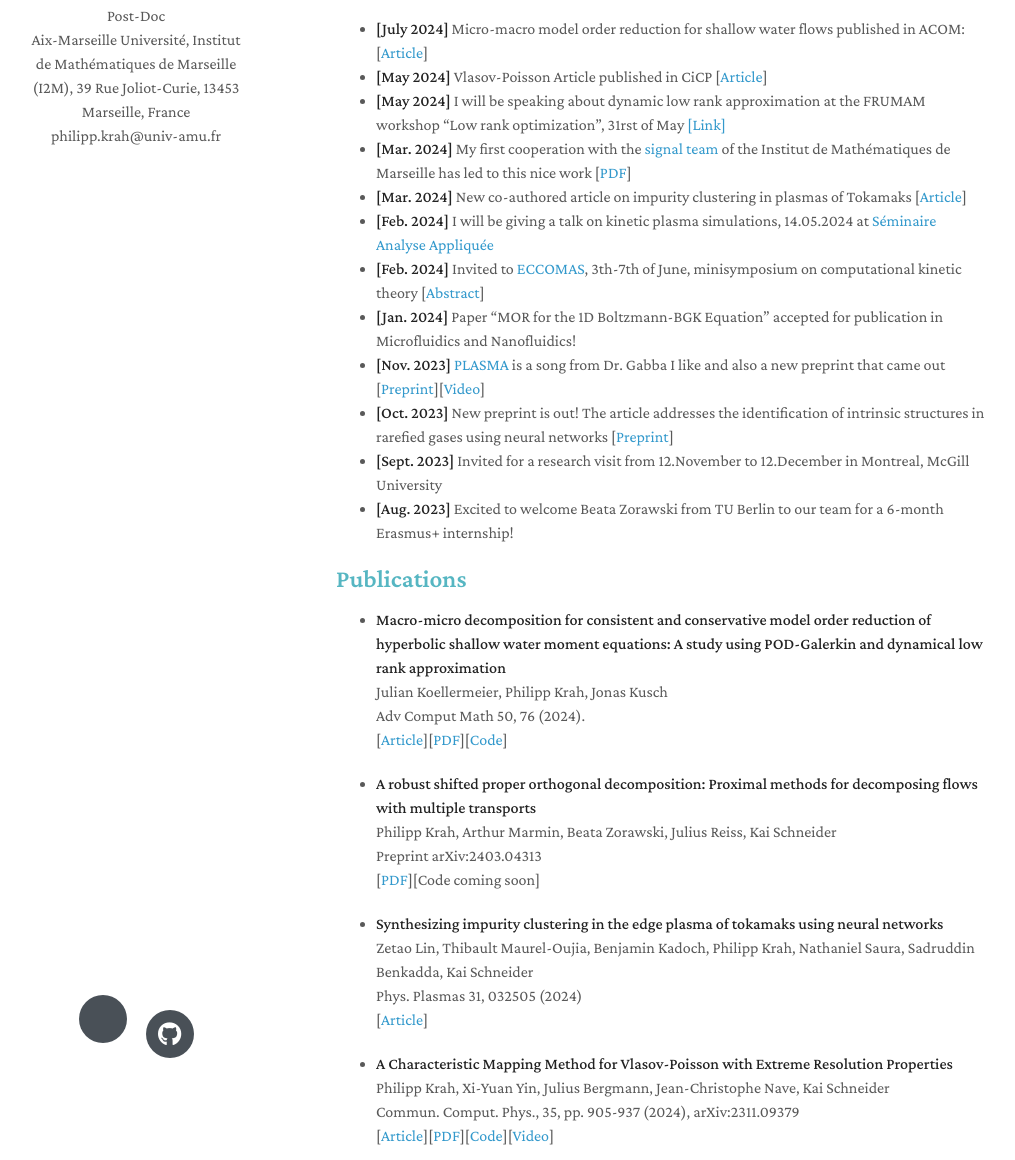
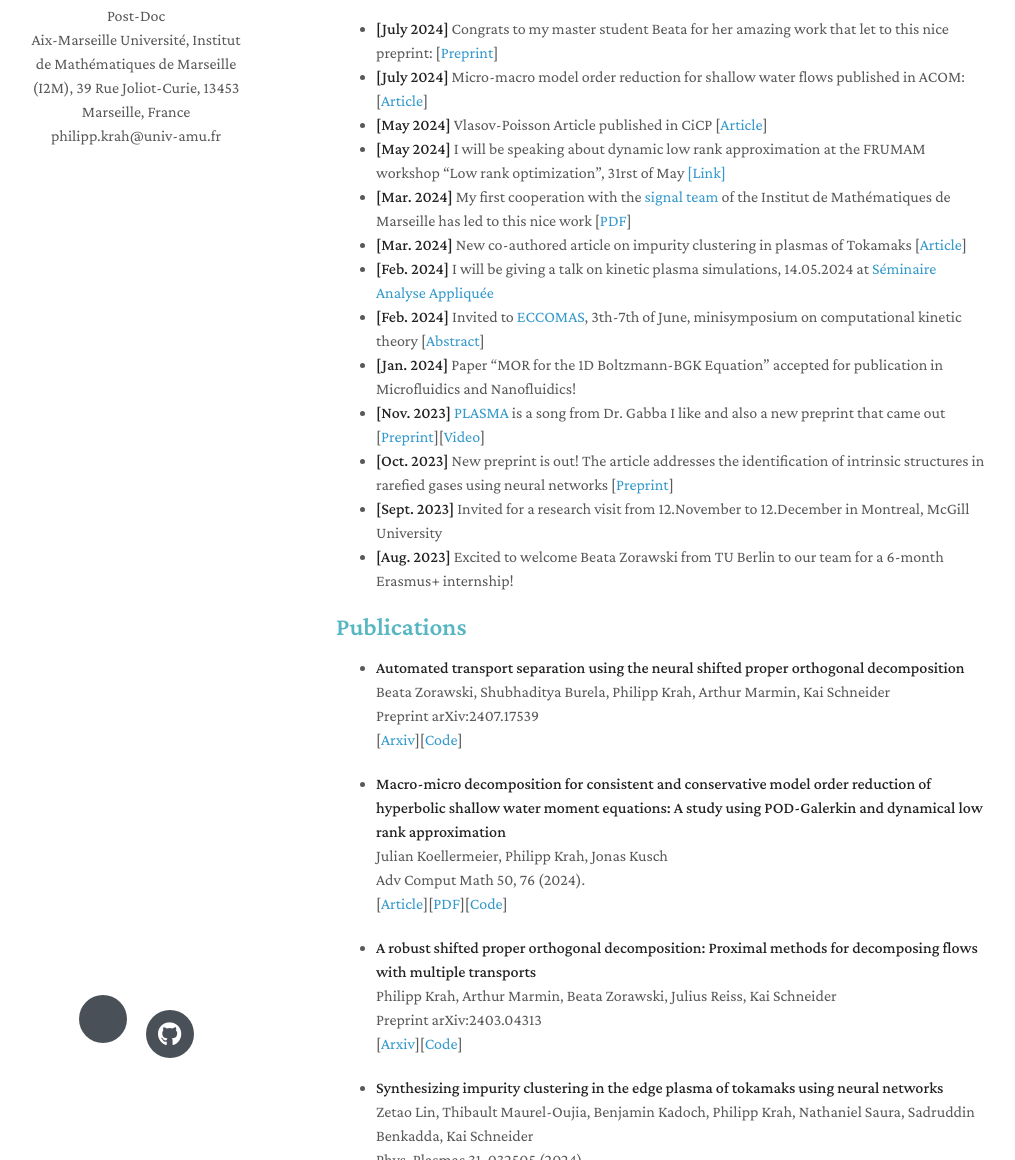
Before and after one commit to Philipp137/Philipp137.github.io, a Jekyll site: the page built from index.markdown, in a window 1280 px wide and 1400 px high, scrolled down 277 px. Shown: the part 240-1400 px from the top of the window, without its empty margins (134-1149 px from the left). Built offline with Jekyll 4.4.1, drawn with Linux system fonts in a browser that asks for light colours; nearby versions of some CDN libraries; a style sheet for code colours, icons or effects is not loaded.

Commit message:
automated NsPOD

```diff
--- a/index.markdown
+++ b/index.markdown
@@ -18,6 +18,7 @@ Physics-love, Algorithms-fun, [Rhythm-freedom](https://soundcloud.com/massesandb
 
 ## News
 
+- **[July 2024]** Congrats to my master student Beata for her amazing work that let to this nice preprint: [[Preprint](https://arxiv.org/pdf/2407.17539)]
 - **[July 2024]** Micro-macro model order reduction for shallow water flows published in ACOM: [[Article](https://doi.org/10.1007/s10444-024-10175-y)]
 - **[May 2024]** Vlasov-Poisson Article published in CiCP [[Article](https://doi.org/10.4208/cicp.OA-2024-0012)]
 - **[May 2024]** I will be speaking about dynamic low rank approximation at the FRUMAM workshop "Low rank optimization", 31rst of May [[Link]](https://www.i2m.univ-amu.fr/seminaires_signal_apprentissage/Conf/Mai2024/#Div1)
@@ -33,6 +34,14 @@ Physics-love, Algorithms-fun, [Rhythm-freedom](https://soundcloud.com/massesandb
 
 ## Publications
 
+- **Automated transport separation using the neural shifted proper orthogonal decomposition**
+  <br>
+  Beata Zorawski, Shubhaditya Burela, Philipp Krah, Arthur Marmin, Kai Schneider
+  <br>
+  Preprint  arXiv:2407.17539
+  <br>
+  [[Arxiv](https://arxiv.org/abs/2407.17539)][[Code](https://github.com/MOR-transport/automated_NsPOD)]
+
 - **Macro-micro decomposition for consistent and conservative model order reduction of hyperbolic shallow water moment equations: A study using POD-Galerkin and dynamical low rank approximation**
   <br>
   Julian Koellermeier, Philipp Krah, Jonas Kusch
@@ -47,7 +56,7 @@ Physics-love, Algorithms-fun, [Rhythm-freedom](https://soundcloud.com/massesandb
   <br>
   Preprint  arXiv:2403.04313
   <br>
-  [[PDF](https://arxiv.org/abs/2403.04313)][Code coming soon]
+  [[Arxiv](https://arxiv.org/abs/2403.04313)][[Code](https://github.com/MOR-transport/sPOD)]
 
 - **Synthesizing impurity clustering in the edge plasma of tokamaks using neural networks**
   <br>
```
